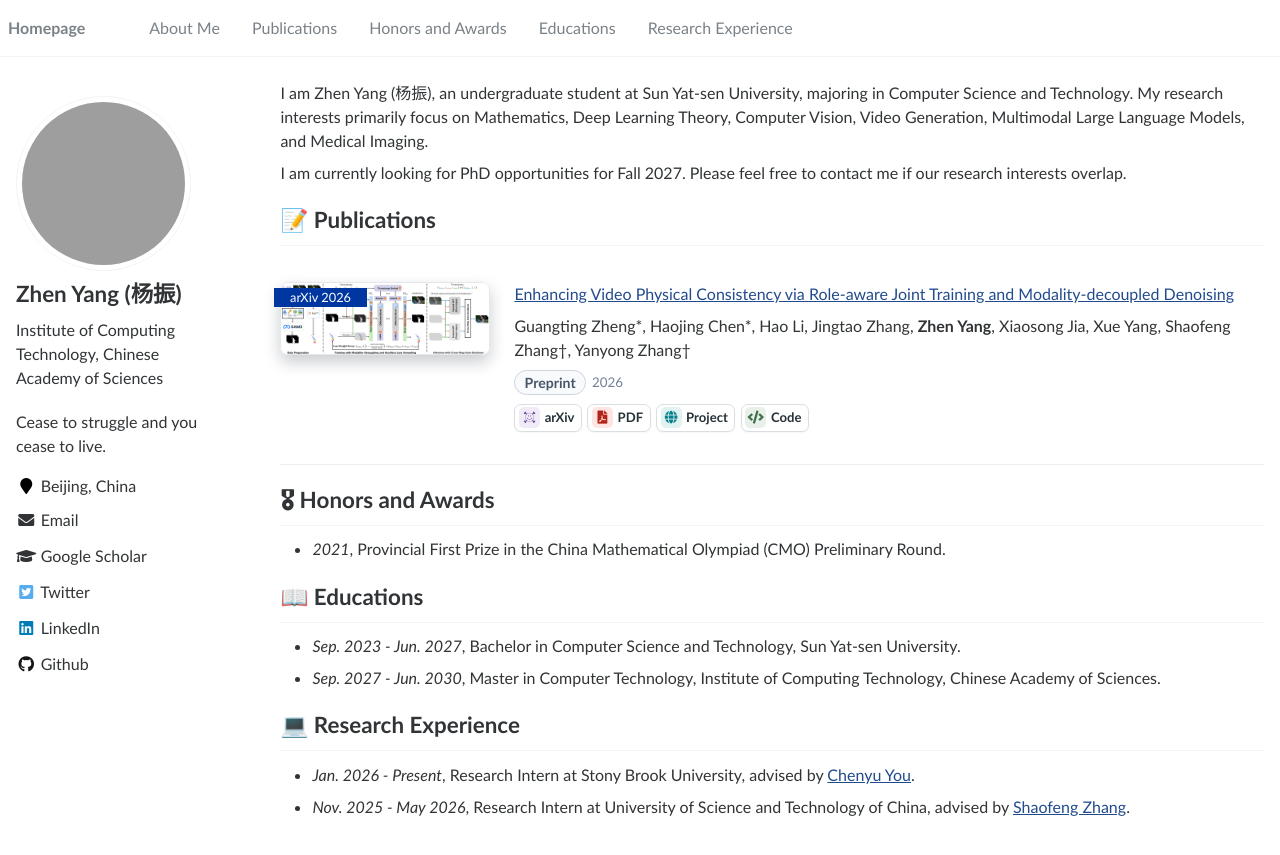
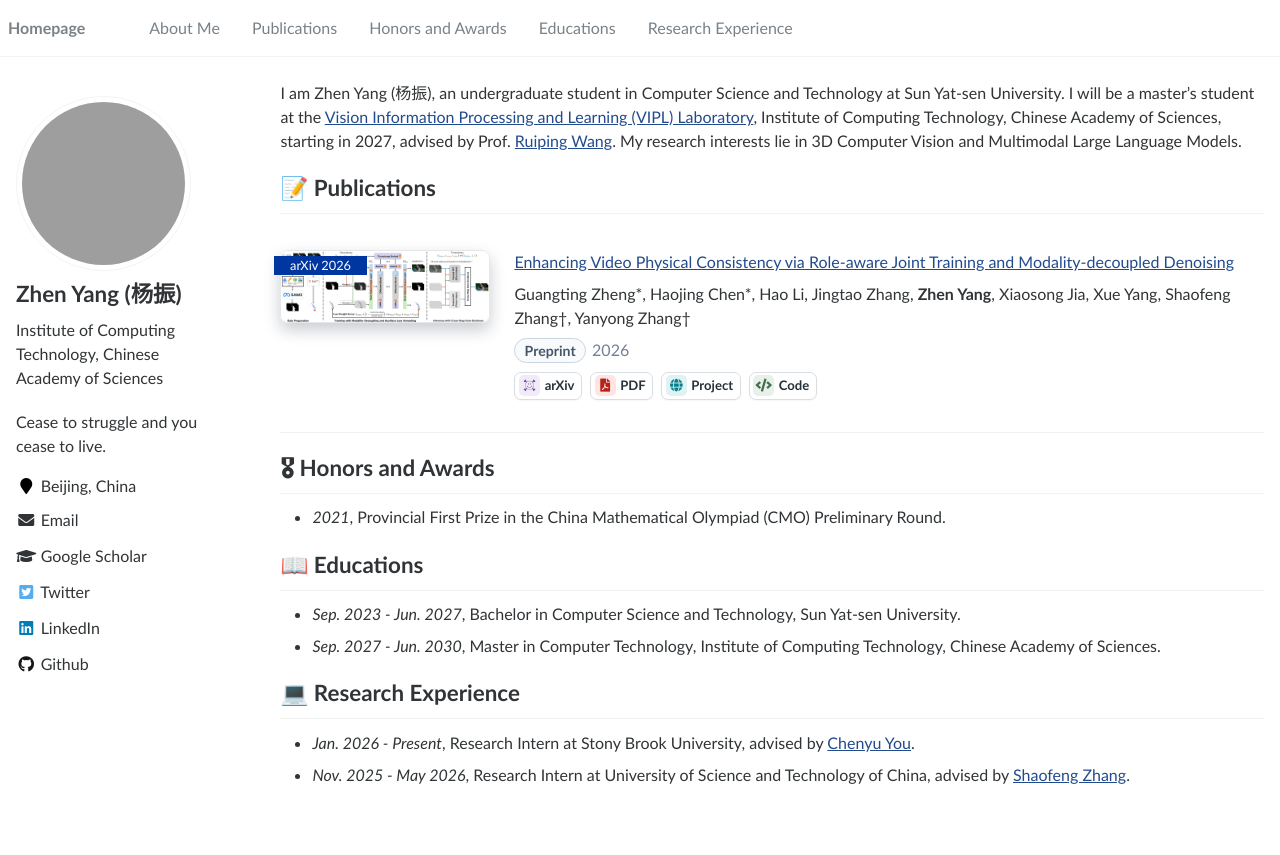
Before and after one commit to MichaelYeung2004/michaelyeung2004.github.io, a Jekyll site: the page built from _pages/about.md, in a window 1280 px wide. Shown: the top 855 px of the page. Built offline with Jekyll 4.4.1, drawn with Linux system fonts in a browser that asks for light colours; some web fonts are replaced; grey boxes are pictures that could not be loaded.

Commit message:
Update introduction and publication spacing

```diff
--- a/_pages/about.md
+++ b/_pages/about.md
@@ -10,9 +10,7 @@ redirect_from:
 
 <span class='anchor' id='about-me'></span>
 
-I am Zhen Yang (杨振), an undergraduate student at Sun Yat-sen University, majoring in Computer Science and Technology. My research interests primarily focus on Mathematics, Deep Learning Theory, Computer Vision, Video Generation, Multimodal Large Language Models, and Medical Imaging.
-
-I am currently looking for PhD opportunities for Fall 2027. Please feel free to contact me if our research interests overlap.
+I am Zhen Yang (杨振), an undergraduate student in Computer Science and Technology at Sun Yat-sen University. I will be a master's student at the [Vision Information Processing and Learning (VIPL) Laboratory](https://vipl.ict.ac.cn/), Institute of Computing Technology, Chinese Academy of Sciences, starting in 2027, advised by Prof. [Ruiping Wang](https://vipl.ict.ac.cn/people/rpwang/). My research interests lie in 3D Computer Vision and Multimodal Large Language Models.
 
 # 📝 Publications
 
--- a/assets/css/main.scss
+++ b/assets/css/main.scss
@@ -144,13 +144,13 @@
 
 .publication-year {
     color: #718096;
-    font-size: 0.95em;
+    font-size: 1rem;
 }
 
 .publication-links {
     display: flex;
     flex-wrap: wrap;
-    gap: 0.4em;
+    gap: 0.6em;
     margin-top: 0.65em;
     font-size: 0.82em;
 }
```
